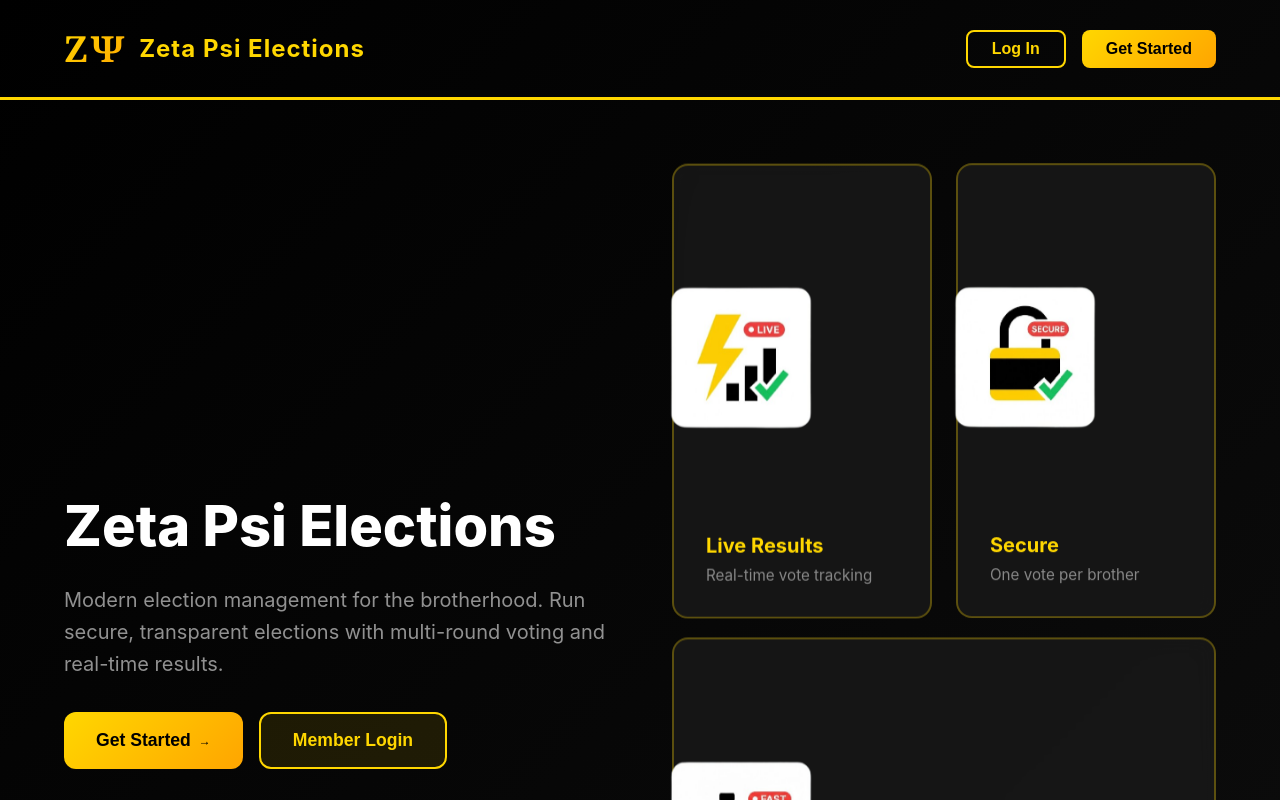
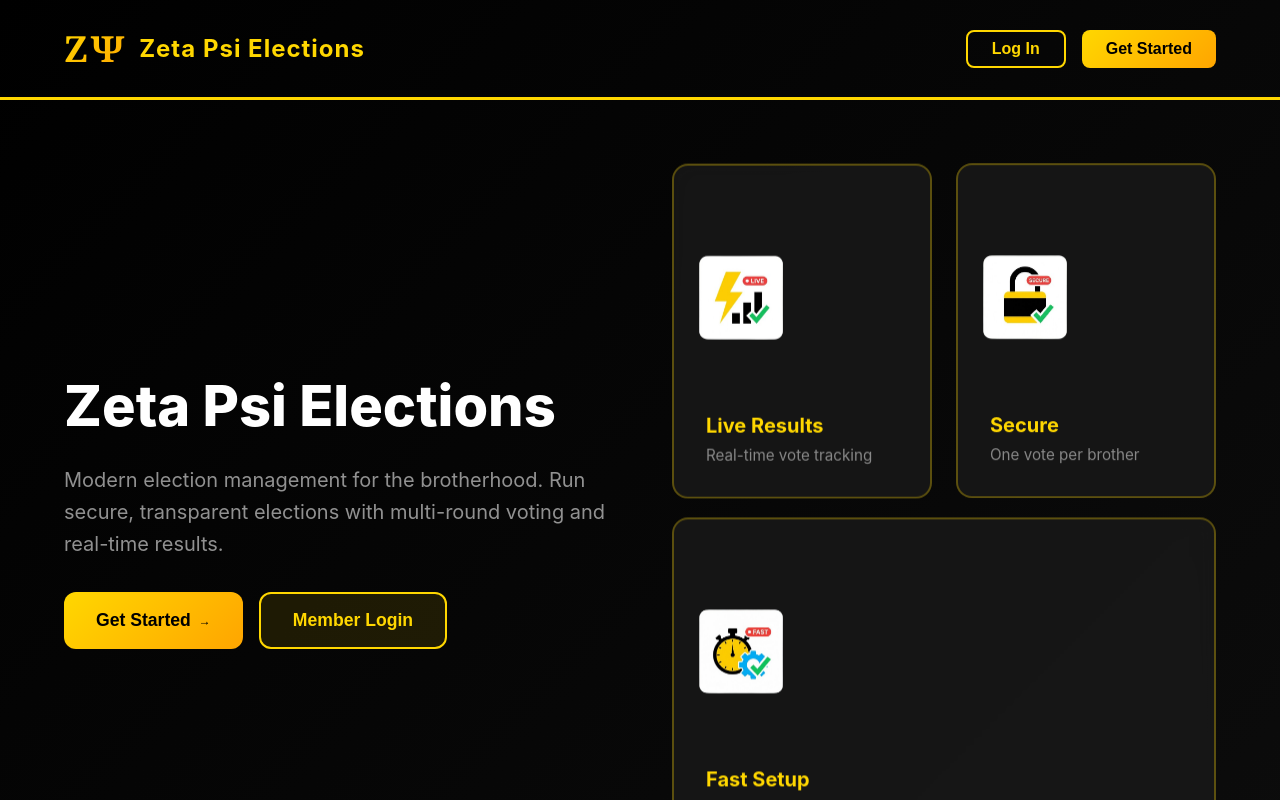
Before and after one commit to aaron-desmond/Zeta-Psi-Elections, a React (Create React App) app in the folder frontend-setup/: page / in a window 1280 px wide. Shown: the top 800 px of the page. Built offline with nearby package versions, Linux system fonts and the light colour scheme; no server answers.

Commit message:
Icon Image resizing issues resolved

```diff
--- a/frontend-setup/src/components/Landing/LandingPage.css
+++ b/frontend-setup/src/components/Landing/LandingPage.css
@@ -211,12 +211,12 @@
     display: flex;
     justify-content: center;
     align-items: center;
-    height: 320px;
+    height: 200px;
 }
 
 .card-icon img {
-    width: 300px;
-    height: 300px;
+    width: 180px;
+    height: 180px;
     object-fit: contain;
     transition: all 0.3s ease;
 }
```
